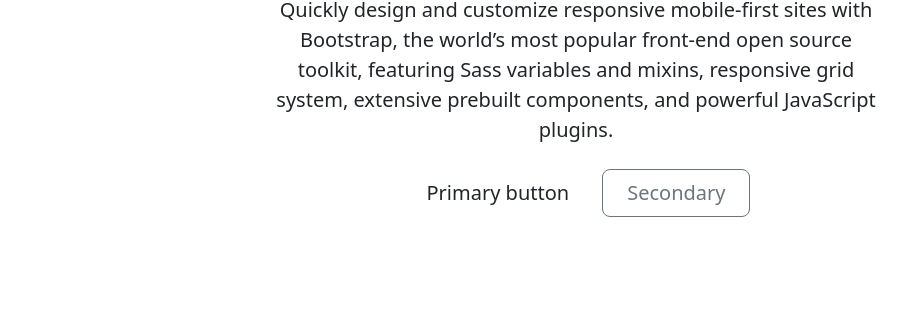
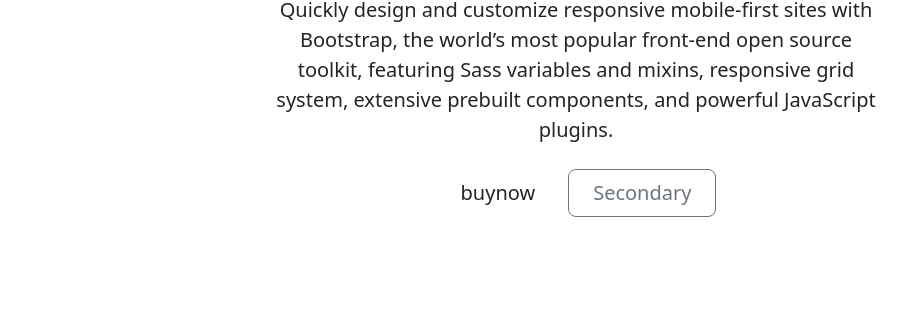
Before and after one commit to moncyraymond/mod2, a plain HTML site: page index.html in a window 1280 px wide. Shown: the part 320-656 px from the top of the page, without its empty margins (64-971 px from the left). Drawn offline with nearby package versions, Linux system fonts and the light colour scheme.

Commit message:
file uploaded after buy now button change

```diff
--- a/index.html
+++ b/index.html
@@ -111,7 +111,7 @@
           <div class="col-lg-6 mx-auto">
             <p class="lead mb-4">Quickly design and customize responsive mobile-first sites with Bootstrap, the world’s most popular front-end open source toolkit, featuring Sass variables and mixins, responsive grid system, extensive prebuilt components, and powerful JavaScript plugins.</p>
             <div class="d-grid gap-2 d-sm-flex justify-content-sm-center">
-              <button type="button" class="btn btn-buynow btn-lg px-4 gap-3">Primary button</button>
+              <button type="button" class="btn btn-buynow btn-lg px-4 gap-3">buynow</button>
               <button type="button" class="btn btn-outline-secondary btn-lg px-4">Secondary</button>
             </div>
           </div>
```
